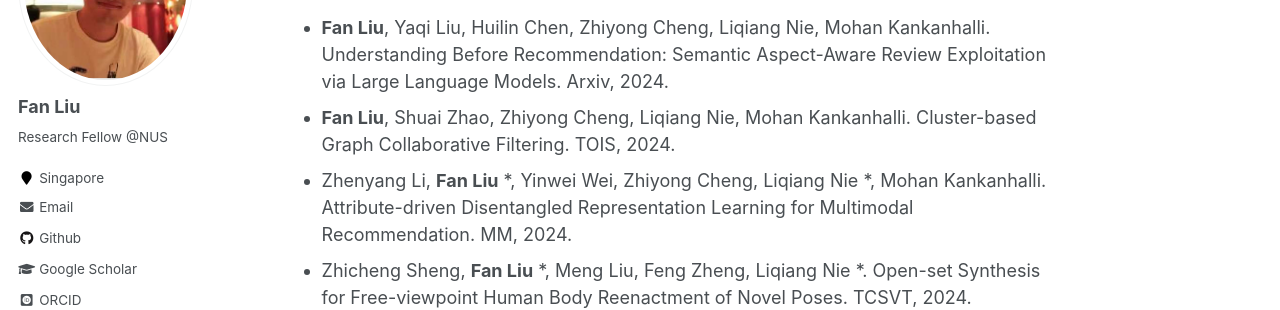
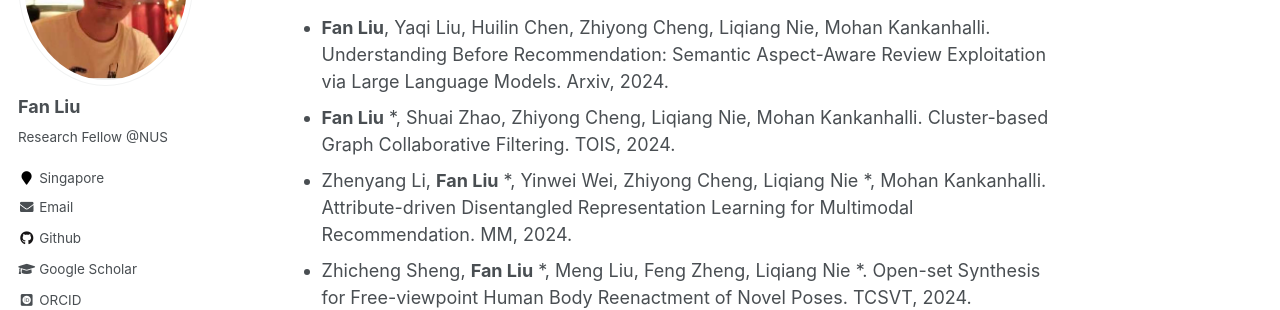
Before and after one commit to liufancs/liufancs.github.io, a Jekyll site: the page built from _pages/about.md, in a window 1280 px wide and 900 px high, scrolled down 1059 px. Shown: the part 153-463 px from the top of the window. Built offline with Jekyll 4.4.1, drawn with Linux system fonts in a browser that asks for light colours; some web fonts are replaced.

```diff
--- a/_pages/about.md
+++ b/_pages/about.md
@@ -34,7 +34,7 @@ I am currently a Research Fellow with [Prof. Mohan Kankanhalli](https://www.comp
 ‘*’ indicates the corresponding author.
 
 * **Fan Liu**, Yaqi Liu, Huilin Chen, Zhiyong Cheng, Liqiang Nie, Mohan Kankanhalli. Understanding Before Recommendation: Semantic Aspect-Aware Review Exploitation via Large Language Models. Arxiv, 2024.
-* **Fan Liu**, Shuai Zhao, Zhiyong Cheng, Liqiang Nie, Mohan Kankanhalli. Cluster-based Graph Collaborative Filtering. TOIS, 2024.
+* **Fan Liu** *, Shuai Zhao, Zhiyong Cheng, Liqiang Nie, Mohan Kankanhalli. Cluster-based Graph Collaborative Filtering. TOIS, 2024.
 * Zhenyang Li, **Fan Liu** *, Yinwei Wei, Zhiyong Cheng, Liqiang Nie *, Mohan Kankanhalli. Attribute-driven Disentangled Representation Learning for Multimodal Recommendation. MM, 2024.
 * Zhicheng Sheng, **Fan Liu** *, Meng Liu, Feng Zheng, Liqiang Nie *. Open-set Synthesis for Free-viewpoint Human Body Reenactment of Novel Poses. TCSVT, 2024.
 * Mingshi Yan, **Fan Liu**, Jing Sun, Fuming Sun, Zhiyong Cheng, Yahong Han. Behavior-Contextualized Item Preference Modeling for Multi-Behavior Recommendation. SIGIR, 2024. [[Codes&Data](https://github.com/MingshiYan/BIPN)] [[Paper](https://arxiv.org/abs/2404.18166)]
```
